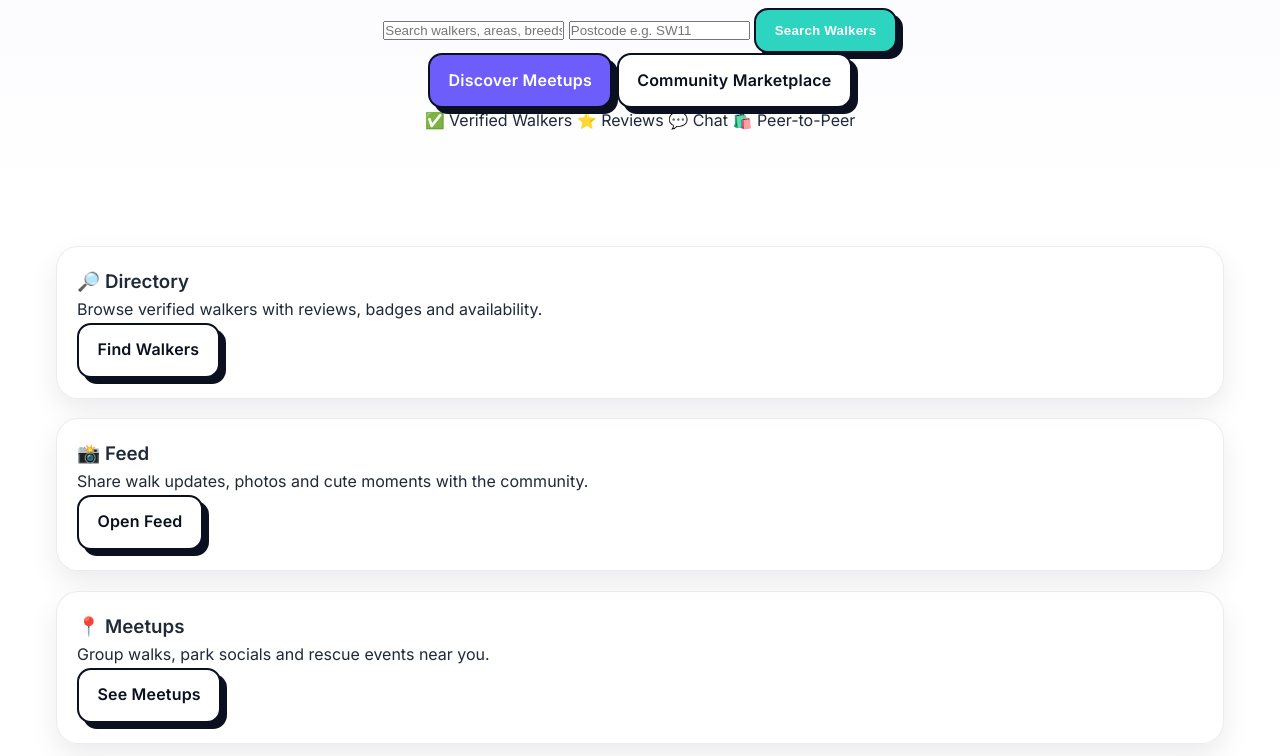
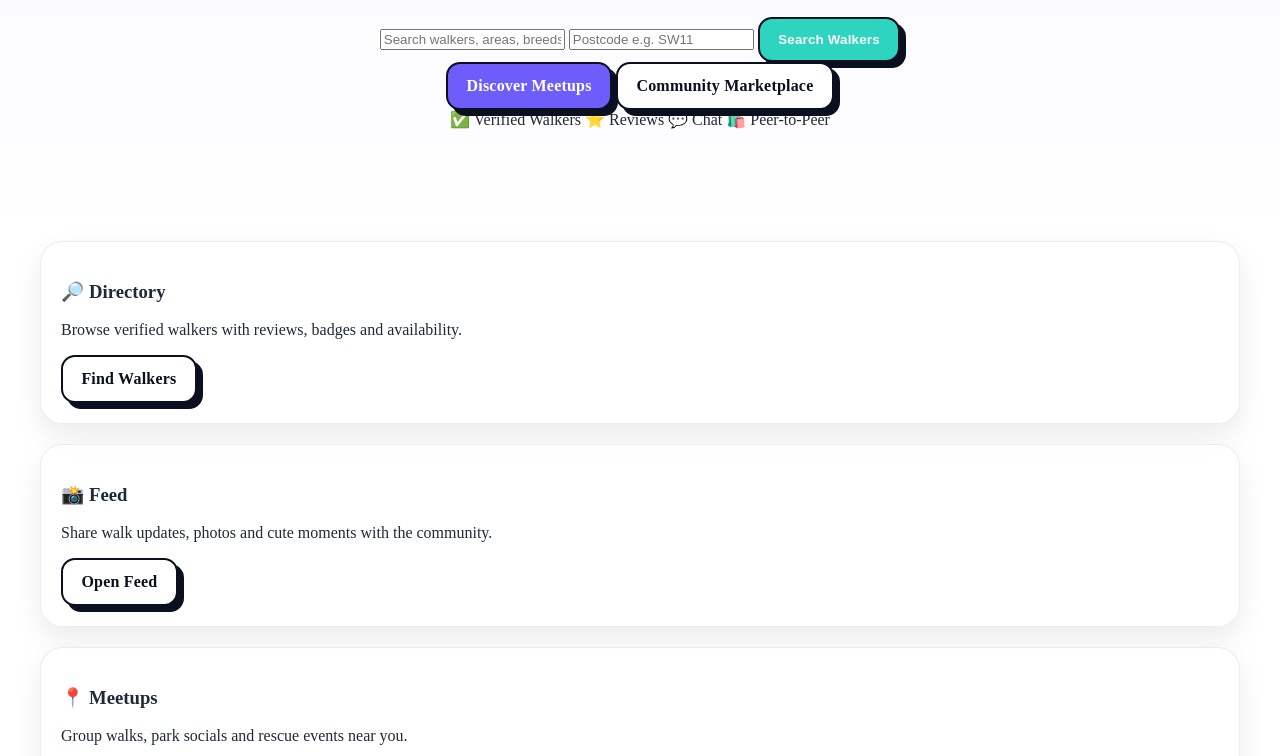
Before and after one commit to pixlekind/pups-parks2, a website: page index.html in a window 1280 px wide. Shown: the part 295-1051 px from the top of the page. Drawn offline with Linux system fonts and the light colour scheme.

Commit message:
Update styles.css

```diff
--- a/assets/css/styles.css
+++ b/assets/css/styles.css
@@ -1,9 +1,5 @@
-/* ===== Pups & Parks™ Styles ===== */
-
-/* Import all modular styles */
-@import url('base.css');
-@import url('theme.css');
-@import url('layout.css');
-@import url('components.css');
-@import url('enhancements.css');
-@import url('modernization.css');
+@import url('./theme.css');
+@import url('./layout.css');
+@import url('./components.css');
+@import url('./enhancements.css');
+@import url('./modernization.css');
```
